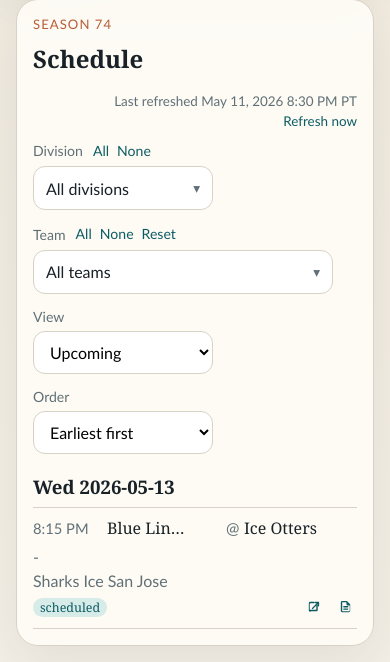
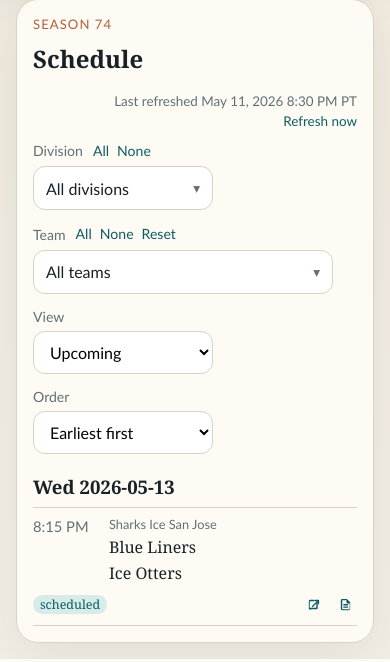
Before and after one commit to fredhope2000/siahl-tts, a FastAPI app: page /schedule in a window 390 px wide. Shown: the part 289-951 px from the top of the page. Run offline with FastAPI, Linux system fonts and the light colour scheme.

Commit message:
more mobile improvements

```diff
--- a/app/static/css/site.css
+++ b/app/static/css/site.css
@@ -533,6 +533,10 @@ a:hover {
   white-space: nowrap;
 }
 
+.game-mobile-meta {
+  display: none;
+}
+
 .game-datetime-inline {
   min-width: 184px;
   font-family: "Trebuchet MS", "Gill Sans", sans-serif;
@@ -665,12 +669,19 @@ a:hover {
   }
 
   .game-row-main {
-    grid-template-columns: 68px minmax(0, 1fr) 24px 12px minmax(0, 1fr) 24px;
-    gap: 6px;
+    grid-template-columns: 68px minmax(0, 1fr) 24px;
+    grid-template-areas:
+      "time meta ."
+      "time away-team away-score"
+      "time home-team home-score";
+    gap: 4px 8px;
   }
 
   .game-row-main-inline {
-    grid-template-columns: 148px minmax(0, 1fr) 24px 12px minmax(0, 1fr) 24px;
+    grid-template-columns: 148px minmax(0, 1fr) 24px;
+    grid-template-areas:
+      "time away-team away-score"
+      "time home-team home-score";
   }
 
   .game-row-side-inline {
@@ -687,6 +698,50 @@ a:hover {
     font-size: 0.92rem;
   }
 
+  .game-datetime-mobile-anchor {
+    grid-area: time;
+    align-self: start;
+  }
+
+  .game-team-away {
+    grid-area: away-team;
+  }
+
+  .game-score-away {
+    grid-area: away-score;
+  }
+
+  .game-team-home {
+    grid-area: home-team;
+  }
+
+  .game-score-home {
+    grid-area: home-score;
+  }
+
+  .game-sep-mobile {
+    display: none;
+  }
+
+  .game-mobile-meta {
+    display: flex;
+    grid-area: meta;
+    align-items: center;
+    gap: 6px;
+    min-width: 0;
+    color: var(--muted);
+    font-family: "Trebuchet MS", "Gill Sans", sans-serif;
+    font-size: 0.8rem;
+    line-height: 1.2;
+    white-space: nowrap;
+    overflow: hidden;
+    text-overflow: ellipsis;
+  }
+
+  .game-mobile-meta-sep {
+    flex: 0 0 auto;
+  }
+
   .game-division,
   .game-venue {
     grid-column: 1 / -1;
@@ -698,6 +753,11 @@ a:hover {
 
   .status-cell {
     text-align: left;
+  }
+
+  .game-row:not(.game-row-inline) .game-division,
+  .game-row:not(.game-row-inline) .game-venue {
+    display: none;
   }
 
   .game-link-cell {
--- a/app/templates/partials/game_list.html
+++ b/app/templates/partials/game_list.html
@@ -16,24 +16,24 @@
           data-away-team-id="{{ game.away_team_id or '' }}"
         >
           <div class="game-row-main game-row-main-inline">
-            <span class="game-datetime-inline">{{ date_label }} {{ game.time_label or "TBD" }}</span>
-            <span class="game-team {% if away_wins %}game-winner{% endif %}">
+            <span class="game-datetime-inline game-datetime-mobile-anchor">{{ date_label }} {{ game.time_label or "TBD" }}</span>
+            <span class="game-team game-team-away {% if away_wins %}game-winner{% endif %}">
               {% if game.away_team_id %}
               <a class="game-team-link" href="/teams/{{ game.away_team_id }}">{{ game.away_team_name }}</a>
               {% else %}
               {{ game.away_team_name }}
               {% endif %}
             </span>
-            <span class="game-score {% if away_wins %}game-winner{% endif %}">{% if game.away_score is not none %}{{ game.away_score }}{% endif %}</span>
-            <span class="game-sep">@</span>
-            <span class="game-team {% if home_wins %}game-winner{% endif %}">
+            <span class="game-score game-score-away {% if away_wins %}game-winner{% endif %}">{% if game.away_score is not none %}{{ game.away_score }}{% endif %}</span>
+            <span class="game-sep game-sep-mobile">@</span>
+            <span class="game-team game-team-home {% if home_wins %}game-winner{% endif %}">
               {% if game.home_team_id %}
               <a class="game-team-link" href="/teams/{{ game.home_team_id }}">{{ game.home_team_name }}</a>
               {% else %}
               {{ game.home_team_name }}
               {% endif %}
             </span>
-            <span class="game-score {% if home_wins %}game-winner{% endif %}">{% if game.home_score is not none %}{{ game.home_score }}{% endif %}</span>
+            <span class="game-score game-score-home {% if home_wins %}game-winner{% endif %}">{% if game.home_score is not none %}{{ game.home_score }}{% endif %}</span>
           </div>
           <div class="game-row-side game-row-side-inline">
             <span class="game-venue">{% if game.venue %}{{ game.venue }}{% else %}-{% endif %}</span>
@@ -63,6 +63,8 @@
       {% for game in games %}
       {% set away_wins = game.away_score is not none and game.home_score is not none and game.away_score > game.home_score %}
       {% set home_wins = game.away_score is not none and game.home_score is not none and game.home_score > game.away_score %}
+      {% set short_division = game.division_name|replace('Division ', 'D') if game.division_name else '' %}
+      {% set short_venue = game.venue|replace('San Jose ', '') if game.venue else '' %}
       <article
         class="game-row"
         data-game-row
@@ -73,24 +75,29 @@
         data-away-team-id="{{ game.away_team_id or '' }}"
       >
         <div class="game-row-main">
-          <span class="game-time">{{ game.time_label or "TBD" }}</span>
-          <span class="game-team {% if away_wins %}game-winner{% endif %}">
+          <span class="game-time game-datetime-mobile-anchor">{{ game.time_label or "TBD" }}</span>
+          <span class="game-mobile-meta" title="{% if game.division_name or game.venue %}{{ game.division_name or '' }}{% if game.division_name and game.venue %} | {% endif %}{{ game.venue or '' }}{% endif %}">
+            {% if short_division %}<span>{{ short_division }}</span>{% endif %}
+            {% if short_division and short_venue %}<span class="game-mobile-meta-sep">•</span>{% endif %}
+            {% if short_venue %}<span>{{ short_venue }}</span>{% endif %}
+          </span>
+          <span class="game-team game-team-away {% if away_wins %}game-winner{% endif %}">
             {% if game.away_team_id %}
             <a class="game-team-link" href="/teams/{{ game.away_team_id }}">{{ game.away_team_name }}</a>
             {% else %}
             {{ game.away_team_name }}
             {% endif %}
           </span>
-          <span class="game-score {% if away_wins %}game-winner{% endif %}">{% if game.away_score is not none %}{{ game.away_score }}{% endif %}</span>
-          <span class="game-sep">@</span>
-          <span class="game-team {% if home_wins %}game-winner{% endif %}">
+          <span class="game-score game-score-away {% if away_wins %}game-winner{% endif %}">{% if game.away_score is not none %}{{ game.away_score }}{% endif %}</span>
+          <span class="game-sep game-sep-mobile">@</span>
+          <span class="game-team game-team-home {% if home_wins %}game-winner{% endif %}">
             {% if game.home_team_id %}
             <a class="game-team-link" href="/teams/{{ game.home_team_id }}">{{ game.home_team_name }}</a>
             {% else %}
             {{ game.home_team_name }}
             {% endif %}
           </span>
-          <span class="game-score {% if home_wins %}game-winner{% endif %}">{% if game.home_score is not none %}{{ game.home_score }}{% endif %}</span>
+          <span class="game-score game-score-home {% if home_wins %}game-winner{% endif %}">{% if game.home_score is not none %}{{ game.home_score }}{% endif %}</span>
         </div>
         <div class="game-row-side">
           <span class="game-division">{% if game.division_name %}{{ game.division_name }}{% else %}-{% endif %}</span>
```
